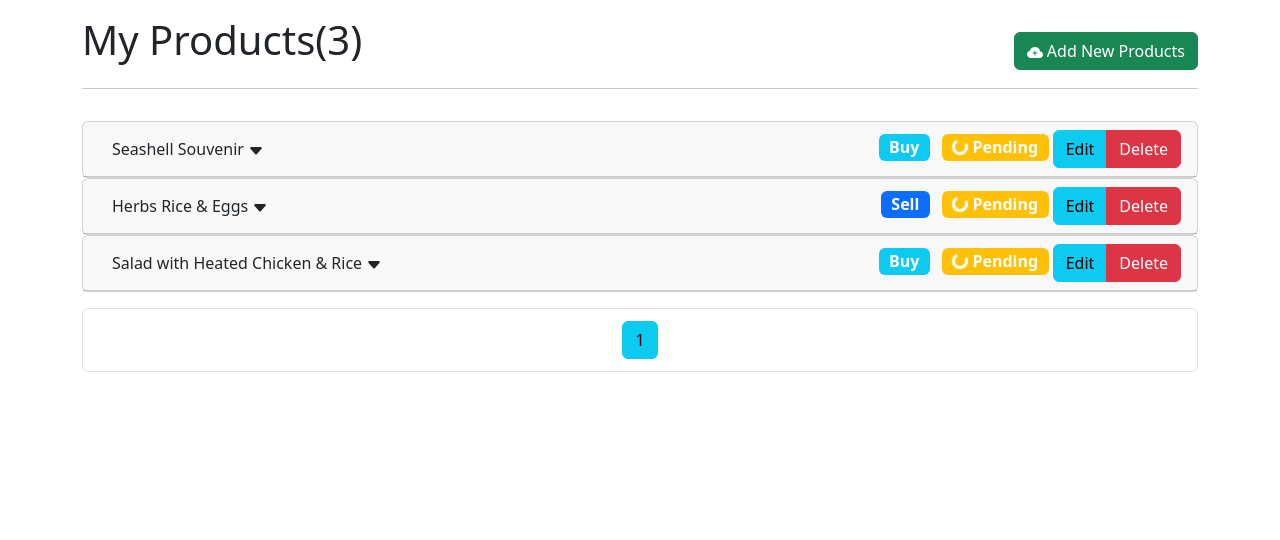
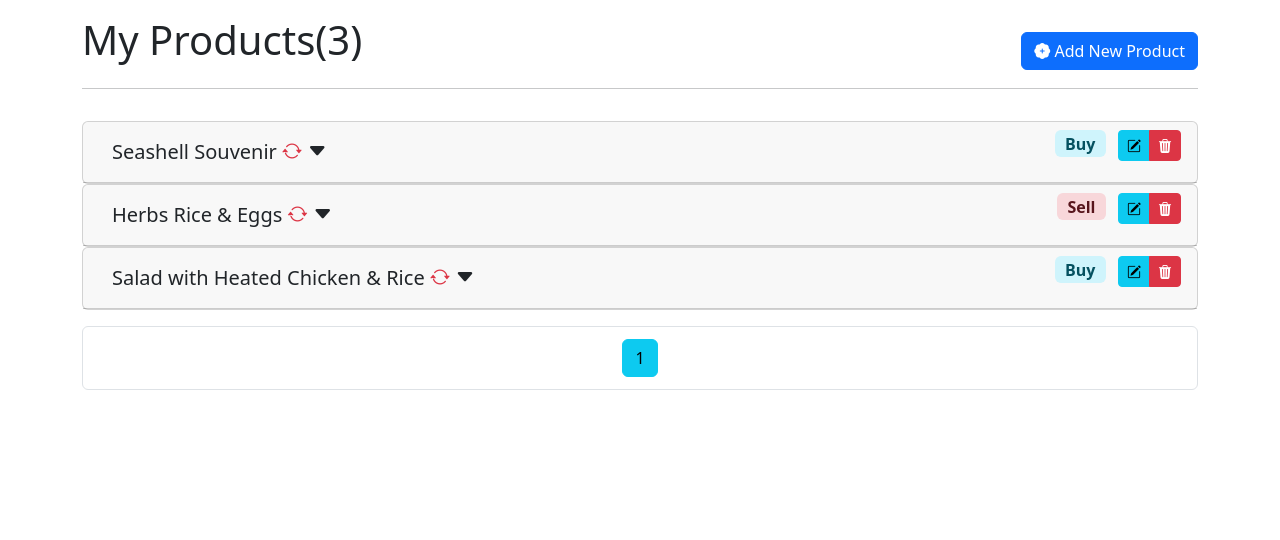
Before and after one commit to alfa-echo-niner-ait/dormx, a Flask app: page /items/1 in a window 1280 px wide. Shown: the part 63-603 px from the top of the page. Run offline with Flask 3, Linux system fonts and the light colour scheme; a user stored in the database is signed in; data comes from the database, SQL or seed files in the repository; parts of the project's set-up code (start-up, migrations or seed data) failed here and were passed over; some libraries are stand-ins or nearby versions.

Commit message:
User item list view update

```diff
--- a/src/templates/item_list.html
+++ b/src/templates/item_list.html
@@ -7,14 +7,8 @@
             <h4 class="display-6">My Products({{ total }})</h4>
         </div>
         <div class="mt-3">
-            <a href="{{ url_for('add_item') }}"
-            class="btn btn-large btn-success ms-auto">
-            <svg xmlns="http://www.w3.org/2000/svg" width="16" height="16" fill="currentColor" class="bi bi-cloud-plus-fill"
-                viewBox="0 0 16 16">
-                <path
-                    d="M8 2a5.53 5.53 0 0 0-3.594 1.342c-.766.66-1.321 1.52-1.464 2.383C1.266 6.095 0 7.555 0 9.318 0 11.366 1.708 13 3.781 13h8.906C14.502 13 16 11.57 16 9.773c0-1.636-1.242-2.969-2.834-3.194C12.923 3.999 10.69 2 8 2m.5 4v1.5H10a.5.5 0 0 1 0 1H8.5V10a.5.5 0 0 1-1 0V8.5H6a.5.5 0 0 1 0-1h1.5V6a.5.5 0 0 1 1 0" />
-            </svg>
-            Add New Products
+            <a href="{{ url_for('add_item') }}" class="btn btn-large btn-primary ms-auto">
+                <i class="bi bi-patch-plus-fill"></i> Add New Product
             </a>
         </div>
     </div>
@@ -23,58 +17,62 @@
 
 <div class="container mt-3">
     <div id="uitems">
-    {% for item in items %}
+        {% for item in items %}
         <div class="card">
             <div class="card-header d-flex justify-content-between">
                 <div>
-                    <a class="btn" data-bs-toggle="collapse" href="#{{ item.product_id }}">
+                    <a class="btn fs-5" data-bs-toggle="collapse" href="#{{ item.product_id }}">
                         {{ item.product_name }}
-                        <svg xmlns="http://www.w3.org/2000/svg" width="16" height="16" fill="currentColor" class="bi bi-caret-down-fill"
-                            viewBox="0 0 16 16">
-                            <path
-                                d="M7.247 11.14 2.451 5.658C1.885 5.013 2.345 4 3.204 4h9.592a1 1 0 0 1 .753 1.659l-4.796 5.48a1 1 0 0 1-1.506 0z" />
-                        </svg>
+                        {% if item.condition == 'Pending' %}
+                        <i class="bi bi-arrow-repeat text-danger"></i>
+                        {% else %}
+                        <i class="bi-check-circle-fill text-success"></i>
+                        {% endif %}
+                        <i class="bi bi-caret-down-fill"></i>
                     </a>
                 </div>
                 <div>
                     {% if item.product_type == 'Buy' %}
-                    <span class="badge bg-info fs-6 me-2">{{ item.product_type }}</span>
+                    <span class="badge bg-info-subtle text-info-emphasis fs-6 me-2">
+                        {{ item.product_type }}
+                    </span>
                     {% else %}
-                    <span class="badge bg-primary fs-6 me-2">{{ item.product_type }}</span>
+                    <span class="badge bg-danger-subtle text-danger-emphasis fs-6 me-2">
+                        {{ item.product_type }}
+                    </span>
                     {% endif %}
 
-                    {% if item.condition == 'Pending' %}
-                    <span class="badge bg-warning fs-6">
-                        <span class="spinner-border spinner-border-sm"></span>
-                        Pending
-                    </span>
-                    {% else %}
-                    <span class="badge bg-success fs-6">
-                        Completed
-                    </span>
-                    {% endif %}
                     <div class="btn-group">
-                        <a href="{{ url_for('item_update', item_id=item.product_id) }}" class="btn btn btn-info">Edit</a>
-                        <a href="{{ url_for('item_delete', item_id=item.product_id) }}" class="btn btn btn-danger"
-                            onclick="return confirm('Are You Sure To Delete?')">Delete</a>
+                        <a href="{{ url_for('item_update', item_id=item.product_id) }}" class="btn btn-sm btn btn-info">
+                            <i class="bi bi-pencil-square"></i>
+                        </a>
+                        <a href="{{ url_for('item_delete', item_id=item.product_id) }}"
+                            class="btn btn btn-sm btn-danger" onclick="return confirm('Are You Sure To Delete?')">
+                            <i class="bi bi-trash3-fill"></i>
+                        </a>
                     </div>
                 </div>
             </div>
             <div id="{{ item.product_id }}" class="collapse" data-bs-parent="#uitems">
                 <div class="card-body">
                     <div class="d-flex flex-sm-row">
-                        <div class="flex-fill">
+                        <div class="flex-fill text-center">
                             <img src="{{url_for('static', filename='item_pics/' ~ item.product_pic) }}"
-                            alt="{{ item.product_name }}"
-                            style="max-width: 180px; max-height: 180px;"
-                            class="img-fluid img-thumbnail mx-auto d-block">
+                                alt="{{ item.product_name }}" style="max-width: 200px; max-height: 200px;"
+                                class="img-fluid img-thumbnail mx-auto d-block">
+                            <a href="{{ url_for('item', item_id=item.product_id) }}"
+                            class="btn btn-sm btn-outline-secondary rounded-3 mt-2">
+                                <i class="bi bi-eye-fill"></i> View
+                            </a>
                         </div>
                         <div class="flex-fill">
-                            <p class="text-secondary">Added On: {{ item.entry_date }} at {{ item.entry_time }}</p>
-                            <p class="text-secondary">Last Update: {{ item.last_update_date }} at {{ item.last_update_time }}</p>
-                            <p><strong>Price Range:</strong> {{ item.price_range }}</p>
-                            <p><a href="{{ url_for('item', item_id=item.product_id) }}"
-                                class="btn btn btn-secondary">View Product</a></p>
+                            <div class="text-secondary">
+                                Added On: {{ item.entry_date }} at {{ item.entry_time }}
+                            </div>
+                            <div class="text-secondary">
+                                Last Update: {{ item.last_update_date }} at {{ item.last_update_time }}
+                            </div>
+                            <div><strong>Price Range:</strong> {{ item.price_range }}</div>
                             <p>
                                 <strong>Description:</strong>
                                 <br>
@@ -87,7 +85,7 @@
                 </div>
             </div>
         </div>
-    {% endfor %}
+        {% endfor %}
     </div>
 </div>
 
@@ -102,7 +100,8 @@
                 {{ page_num }}
             </a>
             {% else %}
-            <a class="btn btn-outline-info m-2" href="{{ url_for('user_items', user_id=current_user.user_id, page=page_num) }}">
+            <a class="btn btn-outline-info m-2"
+                href="{{ url_for('user_items', user_id=current_user.user_id, page=page_num) }}">
                 {{ page_num }}
             </a>
             {% endif %}
```
